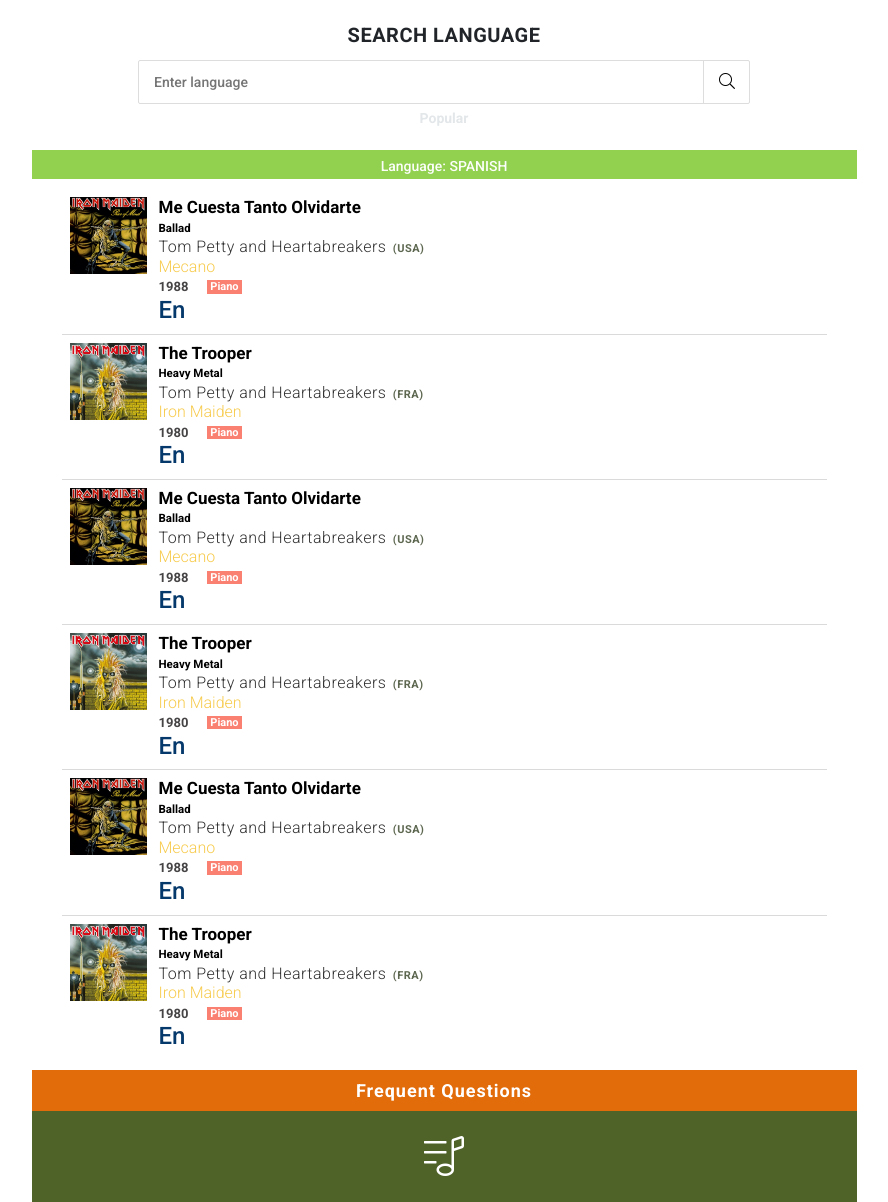
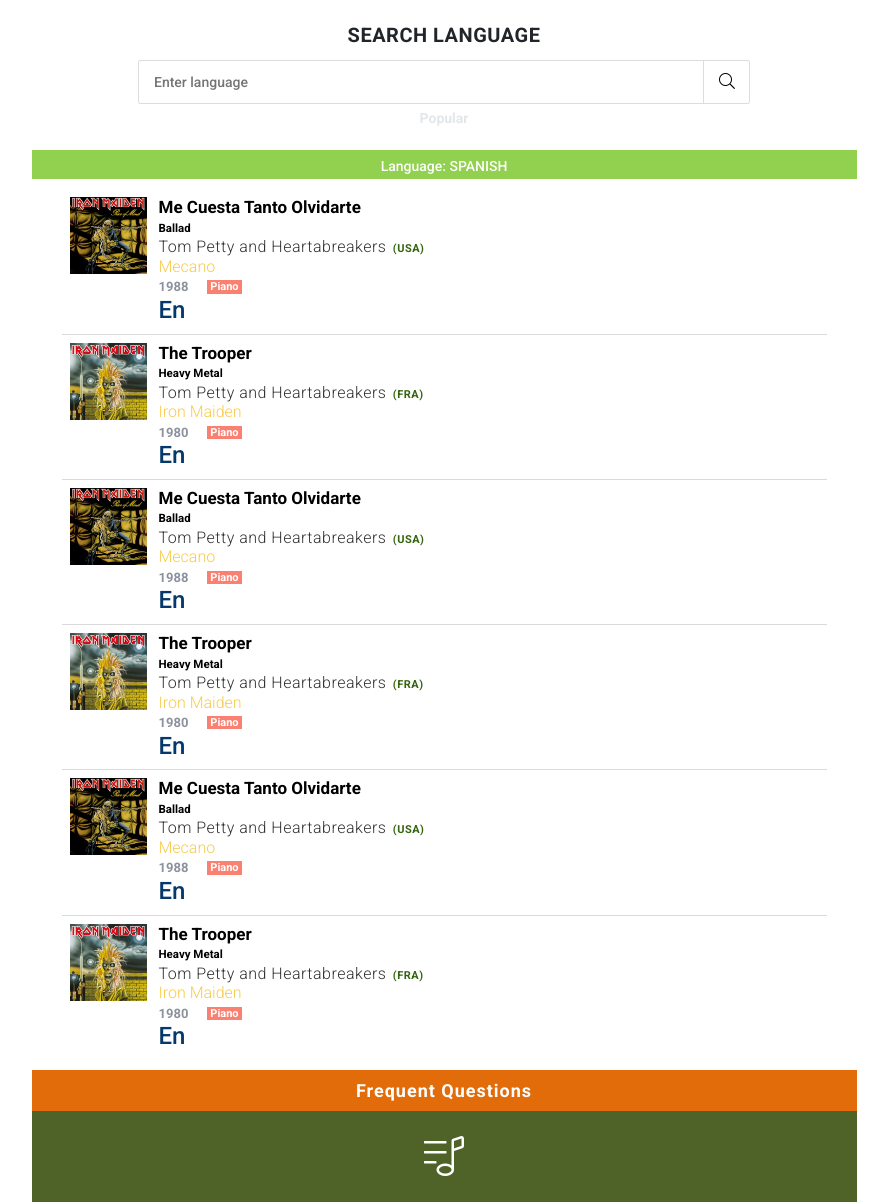
Before and after one commit to adi6ntro/songs-web-page, a CodeIgniter app: the page made by application/views/home.html in a window 1280 px wide. Shown: the part 42-1244 px from the top of the page, without its empty margins (196-1084 px from the left). Run offline with CodeIgniter, Linux system fonts and the light colour scheme.

Commit message:
some changes

```diff
--- a/assets/css/style.css
+++ b/assets/css/style.css
@@ -296,7 +296,7 @@
 	text-transform: uppercase;
   margin-left: 2px;
   font-size: 11px;
-	color: #5E6851;
+	color: #34640D;
   }
 
   #music_list_main_area .music_list_main_area_container .single_music_item .content_box .artist p {
@@ -313,7 +313,7 @@
   }
 
   #music_list_main_area .music_list_main_area_container .single_music_item .content_box .year_instoment ul .year_song {
-	color: #464444;
+	color: #8C919E;
   }
 
   #music_list_main_area .music_list_main_area_container .single_music_item .content_box .year_instoment ul .instoment_song {
--- a/assets/sass/style.scss
+++ b/assets/sass/style.scss
@@ -170,7 +170,7 @@ main code start here
                      margin-right: 10px;
                   }
                   .year_song{
-                     color: #464444;
+                     color: #8C919E;
                   }
                   .instoment_song{
                      color: #E0650F;
```
